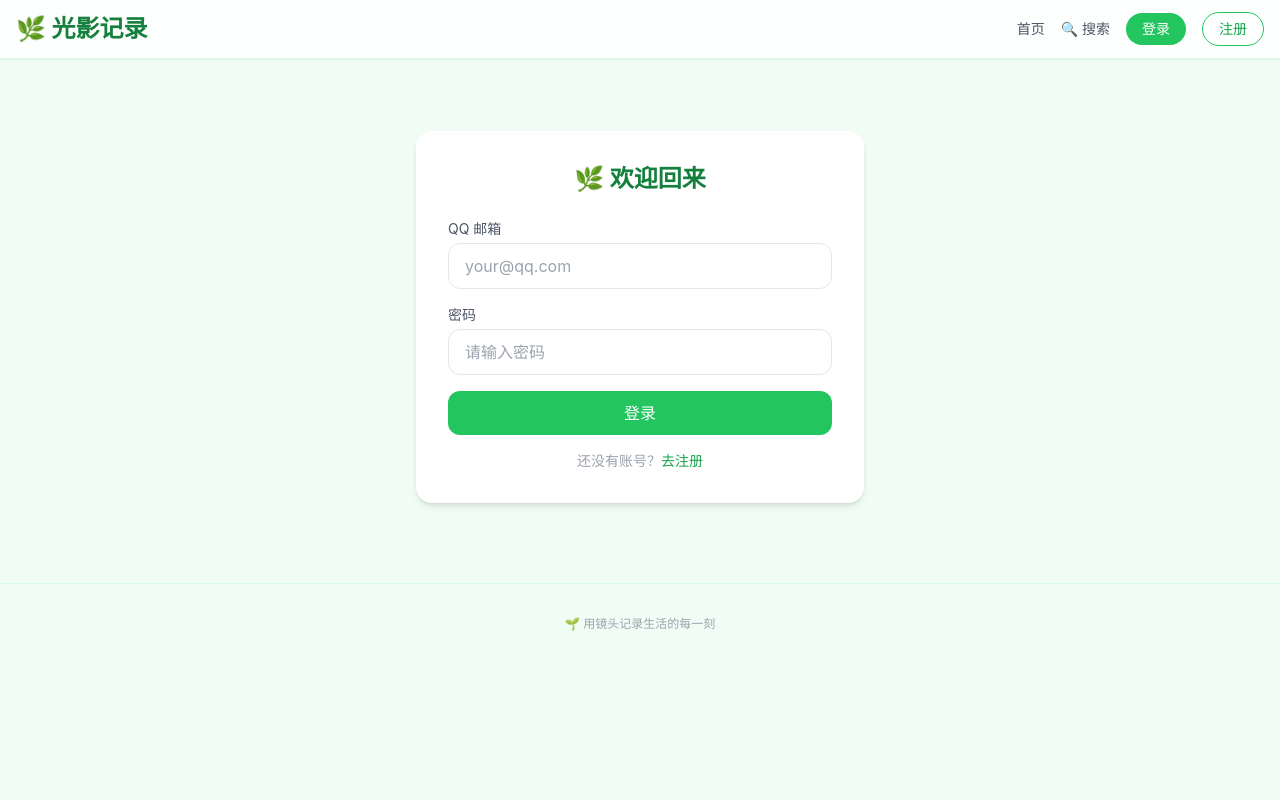
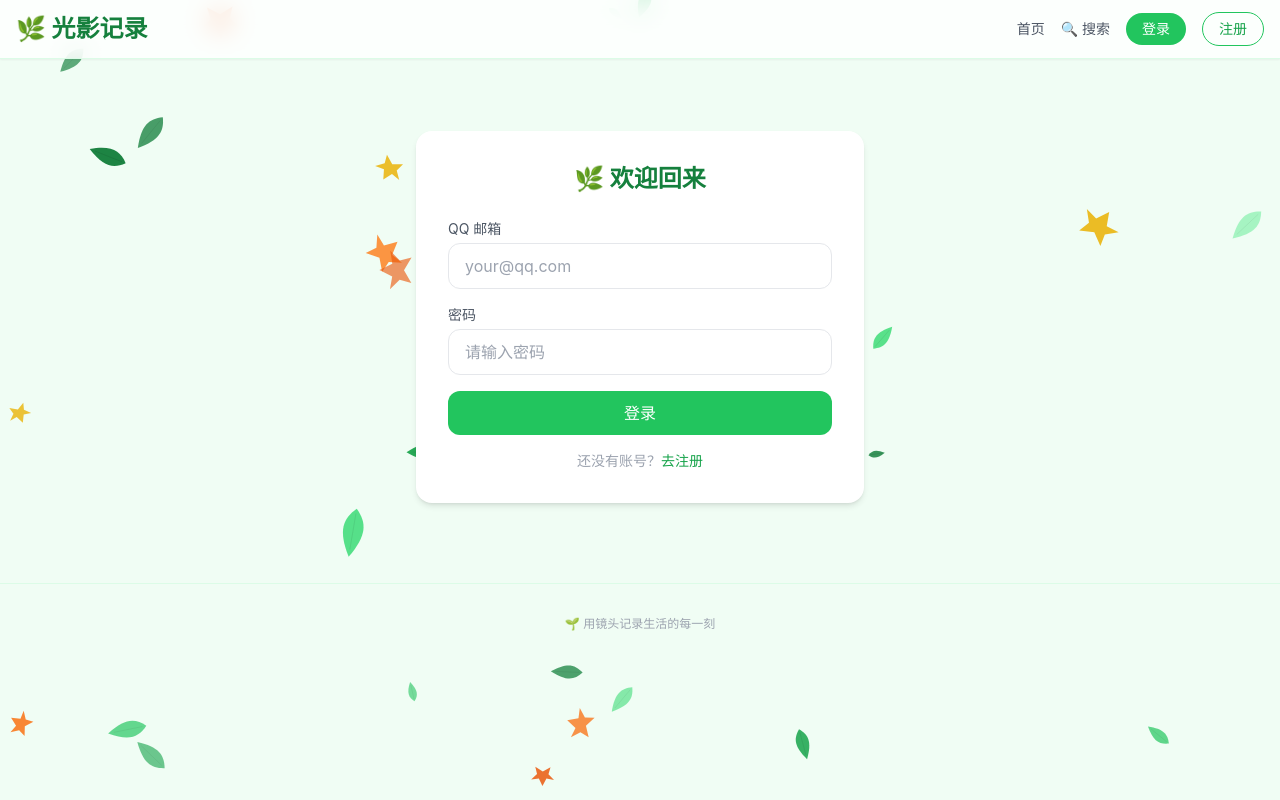
Before and after one commit to 1204940764/web-study, a Flask app: a page that uses app/templates/base.html in a window 1280 px wide. Run offline with Flask 3, Linux system fonts and the light colour scheme; some libraries are stand-ins or nearby versions.

Commit message:
feat: 添加树叶粒子效果 + 修复 .any() 兼容性bug
- 全页面 Canvas 粒子系统：绿色树叶 + 秋天枫叶
- 叶子飘落旋转动画，60%绿叶 + 40%红黄枫叶
- 修复 SQLAlchemy 2.x .any() 兼容性问题

Co-Authored-By: Claude Opus 4.7 <noreply@anthropic.com>

```diff
--- a/app/main/routes.py
+++ b/app/main/routes.py
@@ -1,5 +1,5 @@
 from flask import Blueprint, render_template, request
-from app.models import Photo
+from app.models import Photo, Comment
 
 main_bp = Blueprint('main', __name__)
 
@@ -16,9 +16,7 @@ def index():
 @main_bp.route('/photo/<int:photo_id>')
 def photo_detail(photo_id):
     photo = Photo.query.get_or_404(photo_id)
-    comments = photo.comments.order_by(photo.comments.any().created_at.desc()).all() \
-        if photo.comments.count() > 0 \
-        else photo.comments.order_by(None).all()
+    comments = photo.comments.order_by(Comment.created_at.desc()).all()
     return render_template('photo_detail.html', photo=photo, comments=comments)
 
 
--- a/app/templates/base.html
+++ b/app/templates/base.html
@@ -27,9 +27,13 @@
         .photo-card { transition: all 0.3s ease; }
         .flash-error { background: #fef2f2; border-left: 4px solid #ef4444; }
         .flash-success { background: #f0fdf4; border-left: 4px solid #22c55e; }
+        #leaf-canvas { position: fixed; top: 0; left: 0; width: 100%; height: 100%; pointer-events: none; z-index: 0; }
+        nav, main, footer, .flash-messages { position: relative; z-index: 1; }
     </style>
 </head>
 <body class="bg-green-50 min-h-screen">
+    <canvas id="leaf-canvas"></canvas>
+
     <!-- 导航栏 -->
     <nav class="bg-white/80 backdrop-blur-md shadow-sm sticky top-0 z-50 border-b border-green-100">
         <div class="max-w-7xl mx-auto px-4 py-3 flex items-center justify-between">
@@ -59,7 +63,7 @@
     <!-- Flash 消息 -->
     {% with messages = get_flashed_messages(with_categories=true) %}
     {% if messages %}
-    <div class="max-w-4xl mx-auto mt-4 px-4 space-y-2">
+    <div class="flash-messages max-w-4xl mx-auto mt-4 px-4 space-y-2">
         {% for category, message in messages %}
         <div class="flash-{{ category }} p-3 rounded-r-lg text-sm animate-pulse">
             {{ message }}
@@ -75,8 +79,138 @@
     </main>
 
     <!-- 页脚 -->
-    <footer class="text-center text-gray-400 text-xs py-8 border-t border-green-100 mt-12">
+    <footer class="text-center text-gray-400 text-xs py-8 border-t border-green-100 mt-12" style="z-index:1;position:relative;">
         <p>🌱 用镜头记录生活的每一刻</p>
     </footer>
+
+<script>
+(function() {
+    const canvas = document.getElementById('leaf-canvas');
+    const ctx = canvas.getContext('2d');
+    let w, h;
+    let leaves = [];
+
+    function resize() {
+        w = canvas.width = window.innerWidth;
+        h = canvas.height = window.innerHeight;
+    }
+    resize();
+    window.addEventListener('resize', resize);
+
+    const LEAF_COUNT = 35;
+
+    // 树叶形状绘制函数
+    function drawLeaf(ctx, x, y, size, rotation, color) {
+        ctx.save();
+        ctx.translate(x, y);
+        ctx.rotate(rotation);
+        ctx.fillStyle = color;
+        ctx.beginPath();
+        // 画树叶形状
+        ctx.moveTo(0, -size);
+        ctx.bezierCurveTo(size * 0.5, -size * 0.5, size * 0.6, 0, 0, size);
+        ctx.bezierCurveTo(-size * 0.6, 0, -size * 0.5, -size * 0.5, 0, -size);
+        ctx.fill();
+        // 叶脉
+        ctx.strokeStyle = 'rgba(0,0,0,0.15)';
+        ctx.lineWidth = 0.5;
+        ctx.beginPath();
+        ctx.moveTo(0, -size * 0.8);
+        ctx.lineTo(0, size * 0.7);
+        ctx.stroke();
+        ctx.restore();
+    }
+
+    // 枫叶形状绘制函数
+    function drawMapleLeaf(ctx, x, y, size, rotation, color) {
+        ctx.save();
+        ctx.translate(x, y);
+        ctx.rotate(rotation);
+        ctx.fillStyle = color;
+        ctx.beginPath();
+        // 五角枫叶
+        const s = size;
+        ctx.moveTo(0, -s);
+        ctx.lineTo(s * 0.3, -s * 0.4);
+        ctx.lineTo(s * 0.9, -s * 0.5);
+        ctx.lineTo(s * 0.45, -s * 0.05);
+        ctx.lineTo(s * 0.6, s * 0.5);
+        ctx.lineTo(0, s * 0.15);
+        ctx.lineTo(-s * 0.6, s * 0.5);
+        ctx.lineTo(-s * 0.45, -s * 0.05);
+        ctx.lineTo(-s * 0.9, -s * 0.5);
+        ctx.lineTo(-s * 0.3, -s * 0.4);
+        ctx.closePath();
+        ctx.fill();
+        ctx.restore();
+    }
+
+    // 颜色定义
+    const greenColors = ['#22c55e', '#16a34a', '#4ade80', '#15803d', '#86efac'];
+    const autumnColors = ['#ea580c', '#dc2626', '#f97316', '#eab308', '#b91c1c', '#fb923c', '#facc15', '#d97706'];
+
+    function createLeaf() {
+        // 60% 绿色树叶, 40% 秋天枫叶
+        const isMaple = Math.random() < 0.4;
+        const colors = isMaple ? autumnColors : greenColors;
+        return {
+            x: Math.random() * w,
+            y: -60 - Math.random() * h,
+            size: 8 + Math.random() * 18,
+            speed: 0.4 + Math.random() * 1.2,
+            rotation: Math.random() * Math.PI * 2,
+            rotationSpeed: (Math.random() - 0.5) * 0.03,
+            sway: Math.random() * 60,
+            swaySpeed: 0.005 + Math.random() * 0.015,
+            opacity: 0.6 + Math.random() * 0.4,
+            color: colors[Math.floor(Math.random() * colors.length)],
+            isMaple: isMaple,
+            startTime: Date.now() + Math.random() * 10000
+        };
+    }
+
+    // 初始化
+    for (let i = 0; i < LEAF_COUNT; i++) {
+        const leaf = createLeaf();
+        leaf.y = Math.random() * h; // 初始时分散在屏幕各处
+        leaves.push(leaf);
+    }
+
+    function updateLeaf(l) {
+        l.y += l.speed;
+        l.rotation += l.rotationSpeed;
+        l.x += Math.sin(Date.now() * l.swaySpeed + l.sway) * 0.4;
+
+        // 飘出屏幕后重置
+        if (l.y > h + 60) {
+            l.y = -60;
+            l.x = Math.random() * w;
+        }
+        if (l.x < -60) l.x = w + 60;
+        if (l.x > w + 60) l.x = -60;
+    }
+
+    function drawLeafWrapper(l) {
+        ctx.globalAlpha = l.opacity;
+        if (l.isMaple) {
+            drawMapleLeaf(ctx, l.x, l.y, l.size, l.rotation, l.color);
+        } else {
+            drawLeaf(ctx, l.x, l.y, l.size, l.rotation, l.color);
+        }
+        ctx.globalAlpha = 1;
+    }
+
+    function animate() {
+        ctx.clearRect(0, 0, w, h);
+        for (const l of leaves) {
+            updateLeaf(l);
+            drawLeafWrapper(l);
+        }
+        requestAnimationFrame(animate);
+    }
+
+    animate();
+})();
+</script>
 </body>
 </html>
--- a/app/user/routes.py
+++ b/app/user/routes.py
@@ -1,6 +1,7 @@
 from flask import Blueprint, render_template, redirect, url_for, flash, request
 from flask_login import login_required, current_user
 from app.extensions import db
+from app.models import Photo
 
 user_bp = Blueprint('user', __name__)
 
@@ -22,7 +23,5 @@ def profile():
 @user_bp.route('/profile/photos')
 @login_required
 def my_photos():
-    photos = current_user.photos.order_by(
-        current_user.photos.any().created_at.desc()
-    ).all()
+    photos = current_user.photos.order_by(Photo.created_at.desc()).all()
     return render_template('my_photos.html', photos=photos)
--- a/init_db.py
+++ b/init_db.py
@@ -9,12 +9,12 @@ with app.app_context():
     db.create_all()
     print('数据库表创建完成')
 
-    admin_email = 'admin@qq.com'
+    admin_email = '1204940764@qq.com'
     if not User.query.filter_by(email=admin_email).first():
         admin = User(email=admin_email, username='管理员', is_admin=True)
-        admin.set_password('admin123')
+        admin.set_password('ljw20040420')
         db.session.add(admin)
         db.session.commit()
-        print(f'管理员账号已创建: {admin_email} / admin123')
+        print(f'管理员账号已创建: {admin_email} / ljw20040420')
     else:
         print('管理员账号已存在')
--- a/run.py
+++ b/run.py
@@ -3,4 +3,4 @@ from app import create_app
 app = create_app()
 
 if __name__ == '__main__':
-    app.run(debug=True)
+    app.run(debug=True, port=7373)
```
